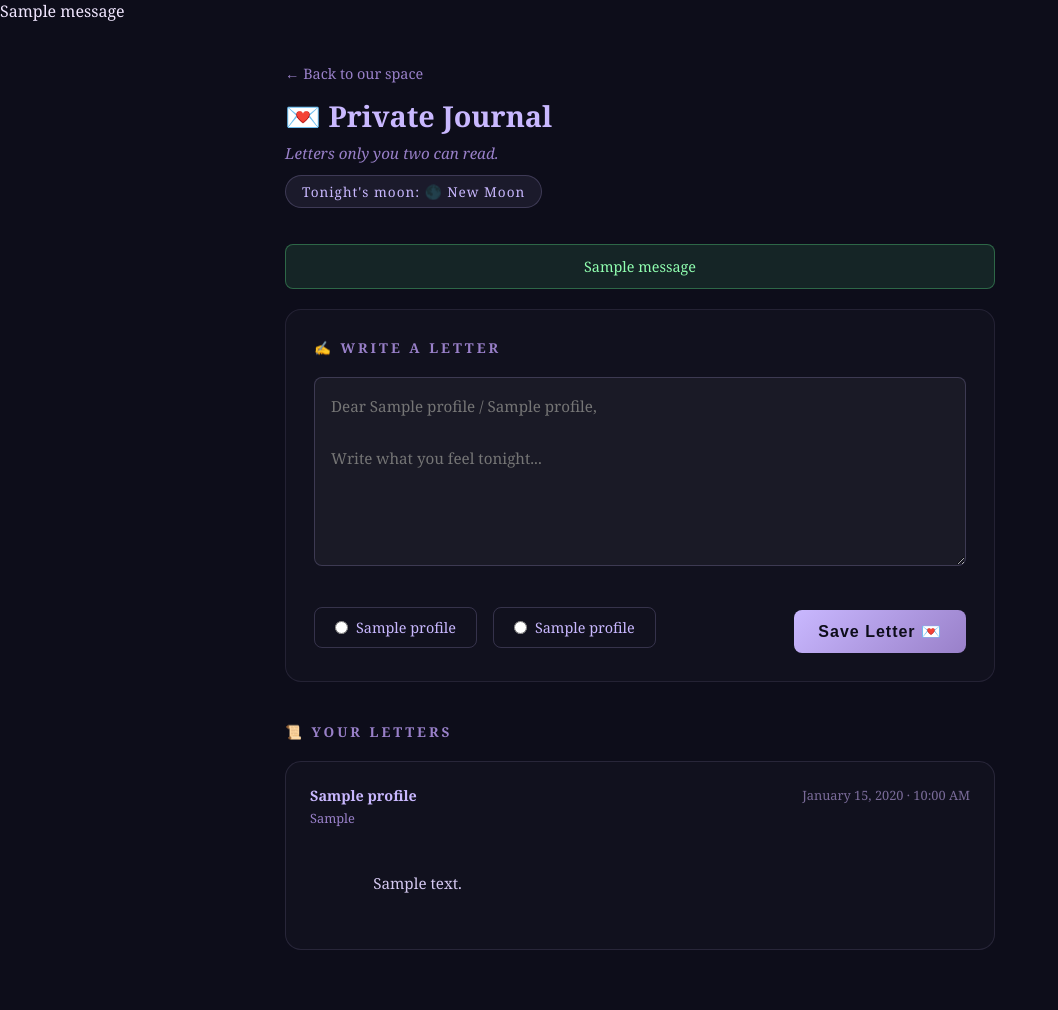
After one commit to poulsamiksha7/Bandhan-, a Flask app: page /journal in a window 1280 px wide. The commit adds this page. Shown: the whole page, without its empty margins (0-1058 px from the left). Run offline with Flask 3, Linux system fonts and the light colour scheme; a user stored in the database is signed in; tables that the repository leaves empty hold one stand-in row (values such as "Sample post"); one stand-in notice (Sample message) is shown.

Commit message:
feat: private journal with moon phase tagging for bride and groom

```diff
--- a/app/routes/memory.py
+++ b/app/routes/memory.py
@@ -1,7 +1,7 @@
 from flask import Blueprint, render_template, redirect, url_for, flash, request
 from flask_login import login_required, current_user
 from app import db
-from app.models import MoonMemory, SongDedication, BookMemory
+from app.models import MoonMemory, SongDedication, BookMemory, JournalEntry
 from app.utils import (get_moon_phase, get_moon_meaning,
                        get_book_for_wedding_month,
                        get_wedding_weather, get_wedding_stars,
@@ -247,3 +247,58 @@ def wedding_night():
         stars        = stars,
         rain_meaning = rain_meaning
     )
+
+@memory.route('/journal', methods=['GET','POST'])
+@login_required
+def journal():
+    if request.method=='POST':
+        content= request.form.get('content','').strip()
+        written_by=request.form.get('written_by')
+
+        if not content:
+            flash('Please write something before saving.','error')
+            return redirect(url_for('memory.journal'))
+
+        if not written_by:
+            flash('Please select who is writing','error')
+            return redirect(url_for('memory.journal'))
+
+        # get tonight moon phase
+        from datetime import datetime
+        tonight=datetime.utcnow()
+        emoji,phase_name=get_moon_phase(tonight)
+
+        entry=JournalEntry(
+            couple_id=current_user.id,
+            written_by=written_by,
+            content=content,
+            moon_phase=phase_name,
+            is_private=True
+        )
+
+        try:
+            db.session.add(entry)
+            db.session.commit()
+            flash('Your letter has been saved 💌','success')
+            return redirect(url_for('memory.journal'))
+        except Exception as e:
+            db.session.rollback()
+            print("JOURNAL ERROR: ",str(e))
+            flash('Could not save. Please try again.','error')
+
+    # fetch all entries for this couple
+    entries=JournalEntry.query.filter_by(
+        couple_id=current_user.id
+    ).order_by(JournalEntry.created_at.desc()).all()
+
+    # get tonight's moon for display
+    from datetime import datetime
+    tonight=datetime.utcnow()
+    emoji,phase_name=get_moon_phase(tonight)
+
+    return render_template(
+        'memory/journal.html',
+        entries=entries,
+        moon_emoji=emoji,
+        moon_phase=phase_name
+    )
--- a/app/static/css/style.css
+++ b/app/static/css/style.css
@@ -897,3 +897,148 @@ a.memory-card {
     max-width: 500px;
     margin: 0 auto;
 }
+/* ── JOURNAL ── */
+.journal-container {
+    max-width: 750px;
+    margin: 0 auto;
+    padding: 40px 20px;
+}
+
+.journal-header {
+    margin-bottom: 36px;
+}
+
+.journal-header h1 {
+    color: #c9b8ff;
+    font-size: 1.8rem;
+    margin: 12px 0 8px;
+}
+
+.journal-header p {
+    color: #9980c9;
+    font-size: 0.95rem;
+    font-style: italic;
+}
+
+.tonight-moon {
+    display: inline-block;
+    margin-top: 12px;
+    background: rgba(201, 184, 255, 0.08);
+    border: 1px solid rgba(201, 184, 255, 0.2);
+    border-radius: 20px;
+    padding: 6px 16px;
+    color: #c9b8ff;
+    font-size: 0.85rem;
+    letter-spacing: 1px;
+}
+
+.journal-form-section {
+    background: rgba(255, 255, 255, 0.02);
+    border: 1px solid rgba(201, 184, 255, 0.1);
+    border-radius: 16px;
+    padding: 28px;
+    margin-bottom: 40px;
+}
+
+.journal-form textarea {
+    width: 100%;
+    background: rgba(255, 255, 255, 0.04);
+    border: 1px solid rgba(201, 184, 255, 0.2);
+    border-radius: 8px;
+    padding: 16px;
+    color: #f0e6ff;
+    font-size: 0.95rem;
+    font-family: Georgia, serif;
+    line-height: 1.7;
+    resize: vertical;
+    outline: none;
+    transition: border 0.2s;
+    margin-bottom: 16px;
+}
+
+.journal-form textarea:focus {
+    border-color: #c9b8ff;
+}
+
+.journal-footer-row {
+    display: flex;
+    justify-content: space-between;
+    align-items: center;
+    gap: 16px;
+}
+
+.journal-btn {
+    width: auto;
+    padding: 12px 24px;
+}
+
+.entries-section {
+    margin-top: 8px;
+}
+
+.journal-entry-card {
+    background: rgba(255, 255, 255, 0.02);
+    border: 1px solid rgba(201, 184, 255, 0.12);
+    border-radius: 16px;
+    padding: 24px;
+    margin-bottom: 20px;
+    transition: all 0.3s;
+}
+
+.journal-entry-card:hover {
+    border-color: rgba(201, 184, 255, 0.25);
+}
+
+.entry-header {
+    display: flex;
+    justify-content: space-between;
+    align-items: flex-start;
+    margin-bottom: 16px;
+}
+
+.entry-meta {
+    display: flex;
+    flex-direction: column;
+    gap: 4px;
+}
+
+.entry-author {
+    color: #c9b8ff;
+    font-size: 0.9rem;
+    font-weight: bold;
+}
+
+.entry-moon {
+    color: #9980c9;
+    font-size: 0.8rem;
+}
+
+.entry-date {
+    color: #7a6b99;
+    font-size: 0.8rem;
+    text-align: right;
+}
+
+.entry-content {
+    color: #d4c8f0;
+    font-size: 0.95rem;
+    line-height: 1.8;
+    font-family: Georgia, serif;
+    white-space: pre-wrap;
+}
+
+.journal-empty {
+    text-align: center;
+    padding: 60px 20px;
+    color: #9980c9;
+}
+
+.journal-empty .empty-emoji {
+    font-size: 3rem;
+    margin-bottom: 16px;
+}
+
+.journal-empty p {
+    margin-bottom: 8px;
+    font-size: 0.95rem;
+}
--- a/app/templates/memory/dashboard.html
+++ b/app/templates/memory/dashboard.html
@@ -129,9 +129,11 @@
             </a>
         </div>
         <div class="memory-card coming-soon">
+            <a href="/journal" class="memory-card">
             <span class="card-icon">💌</span>
             <h3>Private Journal</h3>
-            <p>Coming Day 11</p>
+            <p>Letters only you two can read</p>
+            </a>
         </div>
     </div>
 
--- /dev/null
+++ b/app/templates/memory/journal.html
@@ -0,0 +1,99 @@
+{% extends 'base.html' %}
+
+{% block content %}
+<div class="journal-container">
+
+    <div class="journal-header">
+        <a href="/dashboard" class="back-link">← Back to our space</a>
+        <h1>💌 Private Journal</h1>
+        <p>Letters only you two can read.</p>
+        <div class="tonight-moon">
+            Tonight's moon: {{ moon_emoji }} {{ moon_phase }}
+        </div>
+    </div>
+
+    {% with messages=get_flashed_messages(with_categories=true) %}
+        {% if messages %}
+            {% for category, message in messages %}
+                <div class="flash-message {{ category }}">{{ message }}</div>
+            {% endfor %}
+        {% endif %}
+    {% endwith %}
+
+    <!-- WRITE ENTRY FORM -->
+    <div class="journal-form-section">
+        <h3 class="section-title">✍️ Write a Letter</h3>
+
+        <form method="POST" action="/journal" class="journal-form">
+
+            <div class="form-group">
+                <textarea name="content"
+                          rows="6"
+                          placeholder="Dear {{ current_user.groom_name }} / {{ current_user.bride_name }},
+
+Write what you feel tonight..."
+                          required></textarea>
+            </div>
+
+            <div class="journal-footer-row">
+                <div class="who-buttons">
+                    <label class="who-btn">
+                        <input type="radio" name="written_by"
+                               value="bride" required>
+                        <span>{{ current_user.bride_name }}</span>
+                    </label>
+                    <label class="who-btn">
+                        <input type="radio" name="written_by"
+                               value="groom">
+                        <span>{{ current_user.groom_name }}</span>
+                    </label>
+                </div>
+                <button type="submit" class="btn-primary journal-btn">
+                    Save Letter 💌
+                </button>
+            </div>
+
+        </form>
+    </div>
+
+    <!-- ENTRIES LIST -->
+    {% if entries %}
+    <div class="entries-section">
+        <h3 class="section-title">📜 Your Letters</h3>
+
+        {% for entry in entries %}
+        <div class="journal-entry-card">
+            <div class="entry-header">
+                <div class="entry-meta">
+                    <span class="entry-author">
+                        {% if entry.written_by == 'bride' %}
+                            {{ current_user.bride_name }}
+                        {% else %}
+                            {{ current_user.groom_name }}
+                        {% endif %}
+                    </span>
+                    <span class="entry-moon">
+                        {{ entry.moon_phase }}
+                    </span>
+                </div>
+                <span class="entry-date">
+                    {{ entry.created_at.strftime('%B %d, %Y · %I:%M %p') }}
+                </span>
+            </div>
+            <div class="entry-content">
+                {{ entry.content }}
+            </div>
+        </div>
+        {% endfor %}
+    </div>
+
+    {% else %}
+    <div class="journal-empty">
+        <p class="empty-emoji">💌</p>
+        <p>No letters yet.</p>
+        <p>Write the first one tonight.</p>
+    </div>
+    {% endif %}
+
+</div>
+{% endblock %}
```
